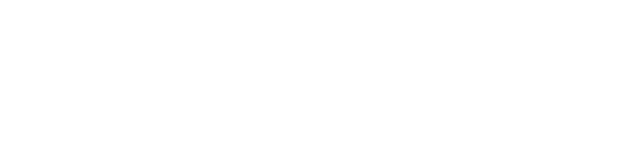
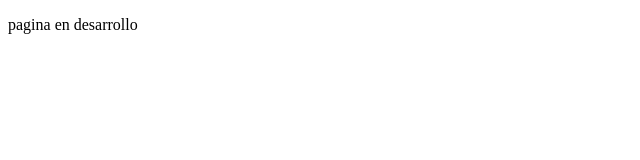
Before and after one commit to SNKDANI/New-proyect, a plain HTML site: page index.html in a window 1280 px wide. Shown: the whole page, without its empty margins (0-640 px from the left). Drawn offline with Linux system fonts and the light colour scheme.

Commit message:
Actualizado

```diff
--- a/index.html
+++ b/index.html
@@ -7,5 +7,7 @@
 </head>
 <body>
     <script src="app.js"></script>
+
+    <p>pagina en desarrollo</p>
 </body>
 </html>
```
